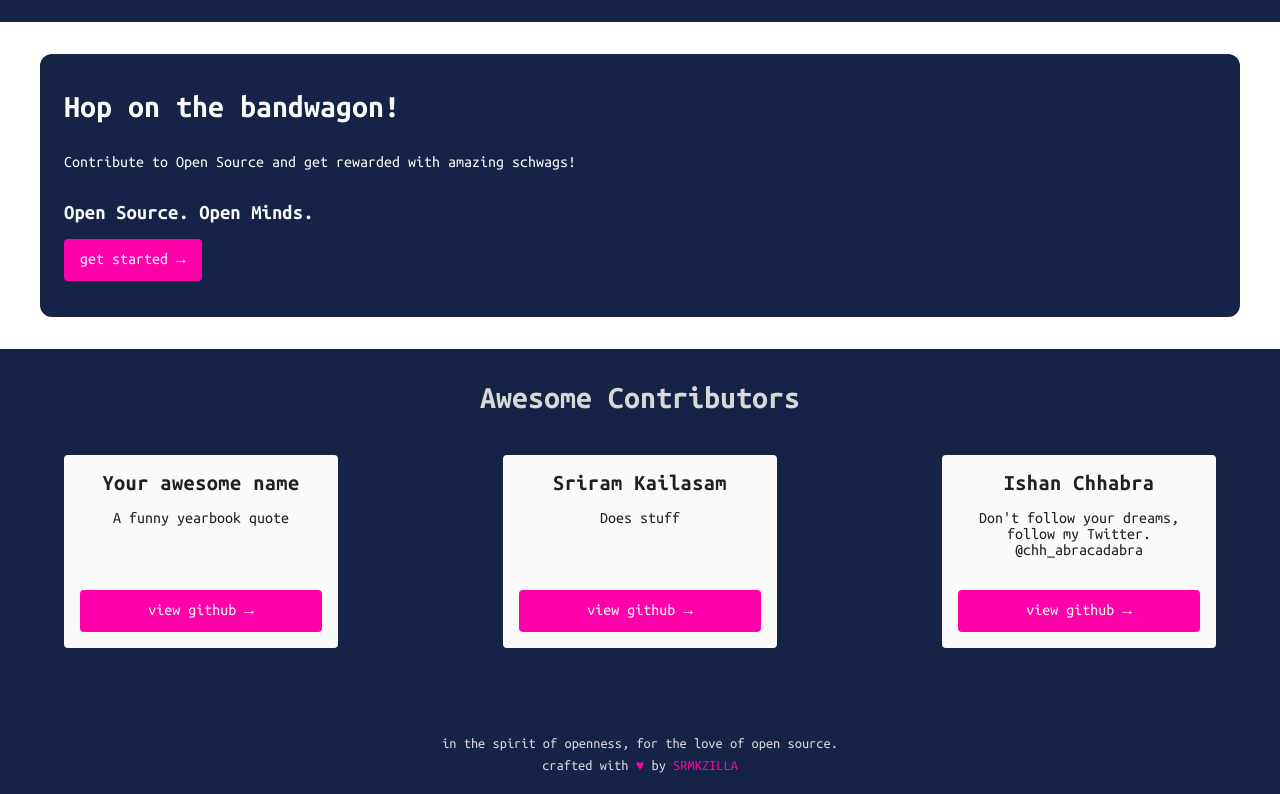
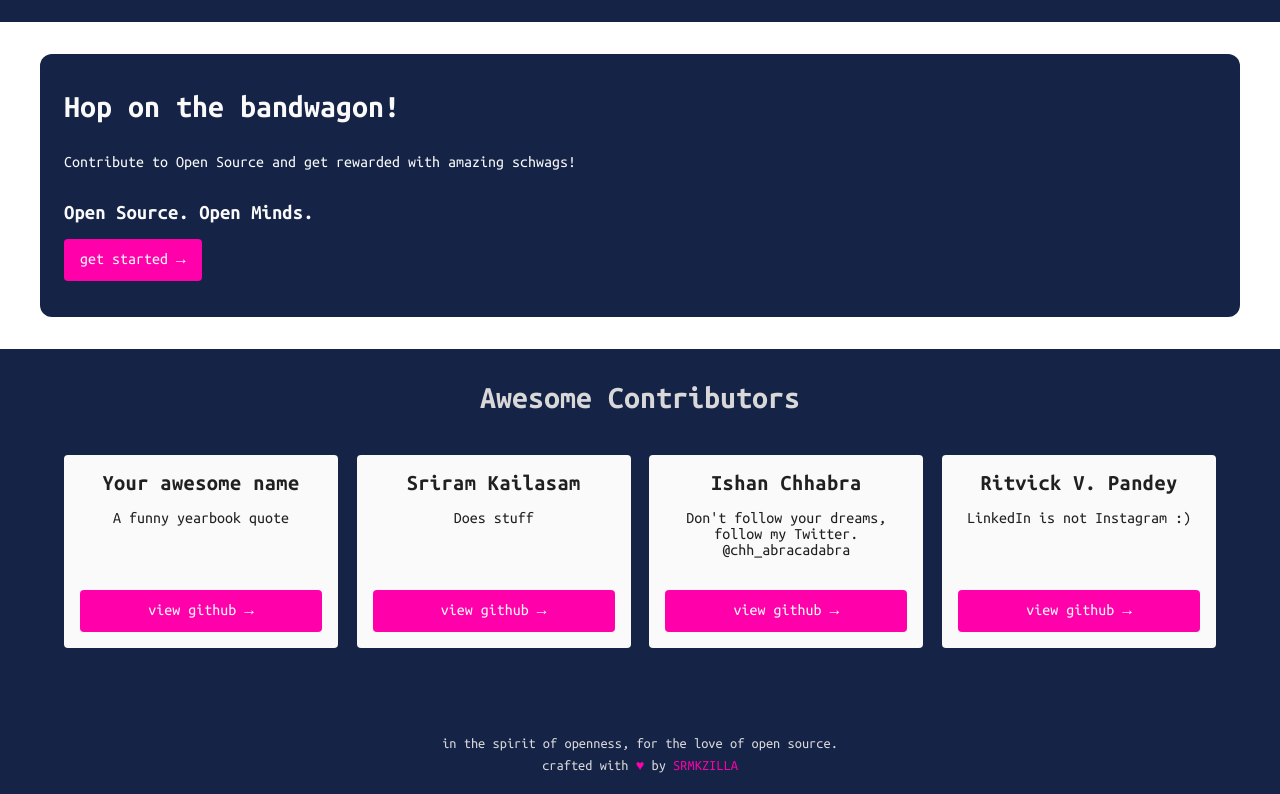
Before and after one commit to srm-kzilla/Hacktoberfest, a plain HTML site: page index.html in a window 1280 px wide. Shown: the part 778-1572 px from the top of the page. Drawn offline with Linux system fonts and the light colour scheme.

Commit message:
Add Ritvick as contributor

```diff
--- a/index.html
+++ b/index.html
@@ -98,7 +98,7 @@
           <blockquote>Does stuff</blockquote>
         </div>
         <!-- Replace '#' value of href attribute with the link to your GitHub profile... -->
-        <a class="kz-btn" href="#">View GitHub</a>
+        <a class="kz-btn" href="https://github.com/sriram-kailasam">View GitHub</a>
       </div>
 
       <div class="kz-contributor">
@@ -108,6 +108,15 @@
         </div>
         <!-- Replace '#' value of href attribute with the link to your GitHub profile... -->
         <a class="kz-btn" href="https://github.com/ishan-chhabra">View GitHub</a>
+      </div>
+
+      <div class="kz-contributor">
+        <div>
+          <h5>Ritvick V. Pandey</h5>
+          <blockquote>LinkedIn is not Instagram :)</blockquote>
+        </div>
+        <!-- Replace '#' value of href attribute with the link to your GitHub profile... -->
+        <a class="kz-btn" href="https://github.com/ritvick-me">View GitHub</a>
       </div>
 
       <!-- ••• PASTE ABOVE THIS LINE ••• -->
```
Also changed, not shown: 1 other file.
